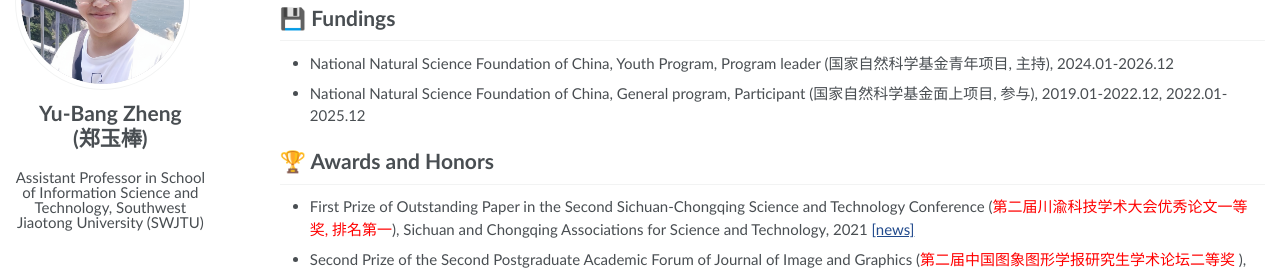
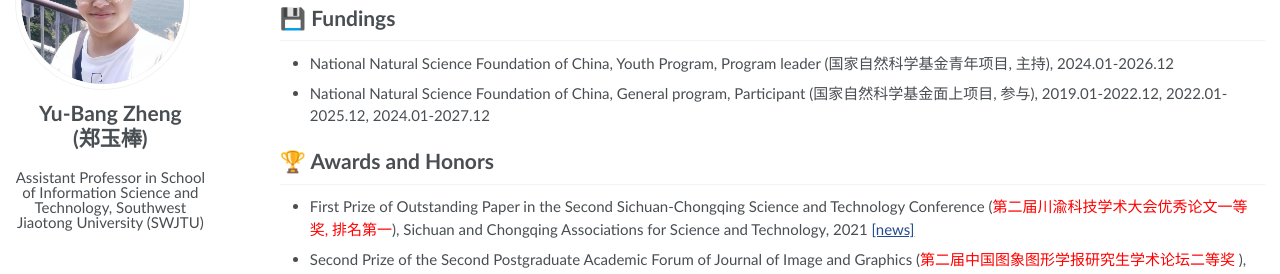
Before and after one commit to YuBangZheng/yubangzheng.github.io, a Jekyll site: the page built from pages/about.md, in a window 1280 px wide and 900 px high, scrolled down 2391 px. Shown: the part 176-450 px from the top of the window. Built offline with Jekyll 4.4.1, drawn with Linux system fonts in a browser that asks for light colours; a script that is not in the unit is left out.

Commit message:
Update about.md

```diff
--- a/pages/about.md
+++ b/pages/about.md
@@ -123,7 +123,7 @@ My current research interests include tensor modeling and computing, tensor lear
 # 💾 Fundings
 
 - National Natural Science Foundation of China, Youth Program, Program leader (国家自然科学基金青年项目, 主持), 2024.01-2026.12
-- National Natural Science Foundation of China, General program, Participant (国家自然科学基金面上项目, 参与), 2019.01-2022.12, 2022.01-2025.12
+- National Natural Science Foundation of China, General program, Participant (国家自然科学基金面上项目, 参与), 2019.01-2022.12, 2022.01-2025.12, 2024.01-2027.12
 
 # 🏆 Awards and Honors
 
```
